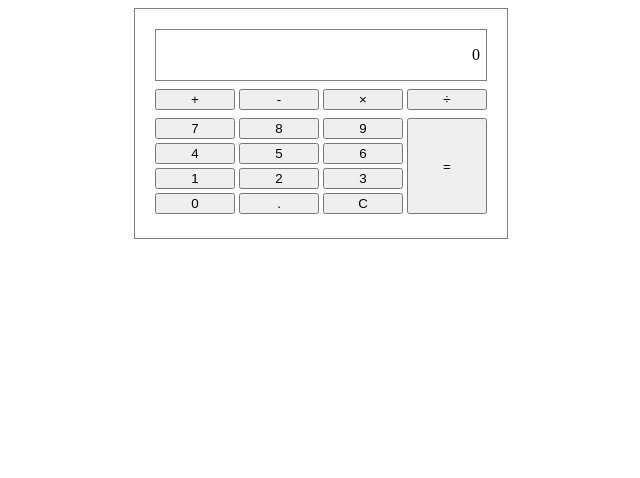
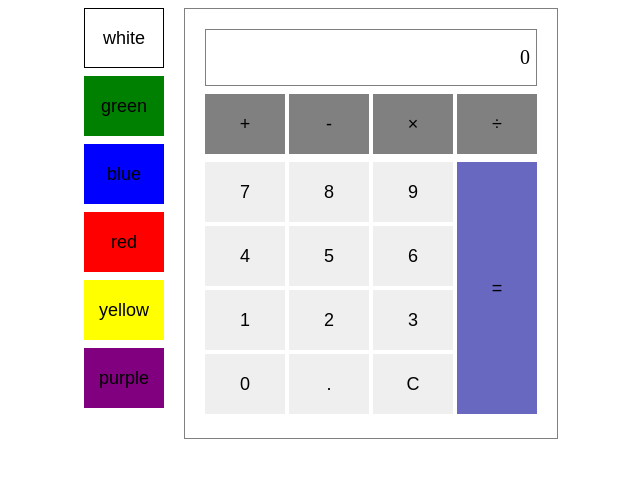
Before and after one commit to DaliusGrigolius/calculator, a plain HTML site: page index.html in a window 1280 px wide. Shown: the whole page, without its empty margins (319-959 px from the left). Drawn offline with Linux system fonts and the light colour scheme.

Commit message:
updated files and added new ones

```diff
--- a/index.html
+++ b/index.html
@@ -8,9 +8,14 @@
     <link rel="stylesheet" href="style.css" />
   </head>
   <body>
-    <div class="calculator">
+    <div class="container">
+      <div class="color-buttons">
+
+      </div>
+
+      <div class="calculator">
       <div class="result">0</div>
-      <div class="buttons">
+      <div class="action-buttons">
         <button>+</button>
         <button>-</button>
         <button>&#215;</button>
@@ -44,6 +49,8 @@
         </div>
       </div>
     </div>
+    </div>
+
 
     <script src="script.js"></script>
   </body>
--- a/script.js
+++ b/script.js
@@ -1,5 +1,9 @@
 const resultTag = document.querySelector(".result");
 const numberButtons = document.querySelectorAll(".row button");
+const colorButtons = document.querySelector(".color-buttons");
+const calculator = document.querySelector(".calculator");
+
+
 
 let result = 0;
 
@@ -9,5 +13,34 @@ for (let i = 0; i < numberButtons.length; i++) {
         const value = button.innerText;
         resultTag.innerText += value;
     });
+}
 
+
+const colors = ["white", "green", "blue", "red", "yellow", "purple"];
+let buttons = "";
+
+
+
+
+for (let i = 0; i < colors.length; i++) {
+    const color = colors[i];
+    const colorButton = document.createElement("button");
+
+    colorButton.innerText = color;
+    colorButton.style.backgroundColor = color;
+    colorButton.onclick = () => {
+        calculator.style.backgroundColor = color;
+    };
+    if (color === "white") {
+        colorButton.style.border = "1px solid black";
+        colorButton.onmouseover = () => {
+            colorButton.style.backgroundColor = "grey";
+        }
+        colorButton.onmouseout = () => {
+            colorButton.style.backgroundColor = color;
+        }
+    }
+
+
+    colorButtons.appendChild(colorButton);
 }
--- a/style.css
+++ b/style.css
@@ -3,6 +3,21 @@ body {
     justify-content: center;
     align-items: center;
   }
+
+.container {
+  display: flex;
+}
+
+.color-buttons {
+  margin-right: 20px;
+  display: flex;
+  flex-direction: column;
+}
+
+.color-buttons button {
+  margin-bottom: 8px;
+}
+
   .calculator {
     max-width: 400px;
     padding: 20px;
@@ -14,22 +29,38 @@ body {
     width: 318px;
     margin-bottom: 8px;
     text-align: right;
+    font-size: 20px;
   }
   .secondary-container {
     display: flex;
   }
-  .buttons {
+  .action-buttons {
     margin-bottom: 8px;
   }
+
+  .action-buttons button {
+    background-color: gray;
+  }
+
   button {
+    font-size: 18px;
     width: 80px;
+    height: 60px;
+    border: none;
   }
+
+button:hover {
+  opacity: 0.8;
+}
+
   .right-side {
     margin-bottom: 4px;
   }
   .right-side button {
     height: 100%;
     margin-left: 4px;
+    background-color: rgb(104, 104, 192);
+    border: none;
   }
   .row {
     margin-bottom: 4px;
```
